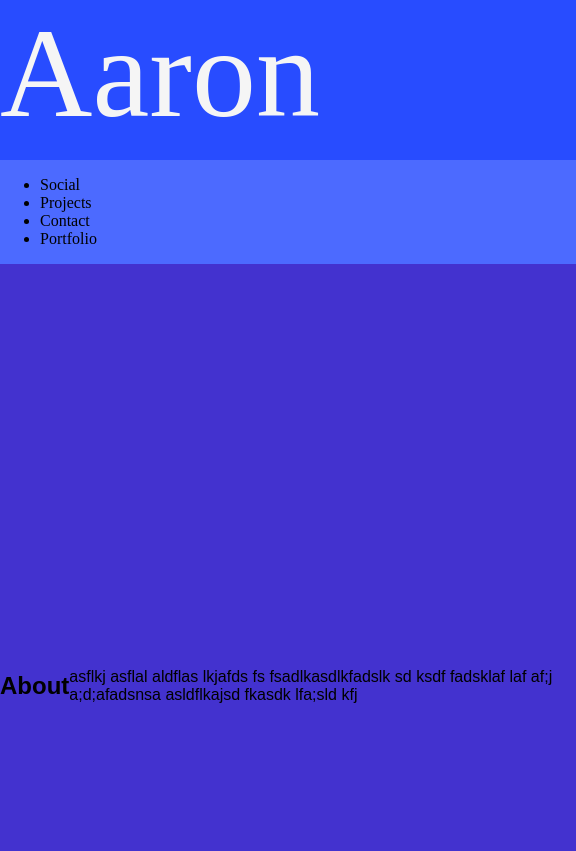
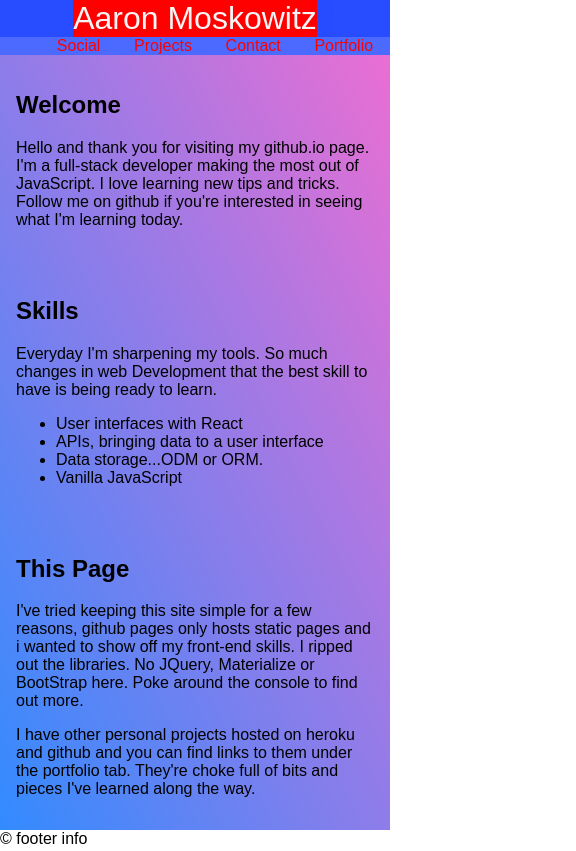
Before and after one commit to Moskowitza/sewerMutants, a plain HTML site: page colorSlidePortfolio/index.html in a window 390 px wide. Shown: the top 851 px of the page, 576 px wide, since content can reach past the window. Drawn offline with nearby package versions, Linux system fonts and the light colour scheme.

Commit message:
mobile looking good

```diff
--- a/colorSlidePortfolio/index.html
+++ b/colorSlidePortfolio/index.html
@@ -12,48 +12,48 @@
 </head>
 
 <body>
-    <div class="wrapper">
-        <header id="header">Aaron Moskowitz</header>
-        <nav class="top-nav">
+
+    <header>
+        <div id="logo">
+            Aaron Moskowitz
+        </div>
+    </header>
+    <nav>
         <ul class="nav-items">
-                <li class="nav-item">Social</li>
-                <li class="nav-item">Projects</li>
-                <li class="nav-item">Contact</li>
-                <li class="nav-item">Portfolio</li>
+            <li class="nav-item"><a href="#">Social</a></li>
+            <li class="nav-item"><a href="#">Projects</a></li>
+            <li class="nav-item"><a href="#">Contact</a></li>
+            <li class="nav-item"><a href="#">Portfolio</a></li>
         </ul>
     </nav>
     <main>
         <div class="panel about" data-color="indigo">
-                <h2>About</h2>
+            <h2>Welcome</h2>
             <p>
-                    asflkj asflal aldflas lkjafds fs fsadlkasdlkfadslk sd ksdf fadsklaf laf af;j a;d;afadsnsa
-                    asldflkajsd fkasdk lfa;sld kfj
+                Hello and thank you for visiting my github.io page. I'm a full-stack developer making the most out of
+                JavaScript. I love learning new tips and tricks. Follow me on github if you're interested in seeing
+                what I'm learning today.
             </p>
         </div>
         <div class="panel skills" data-color="blue">
-                <h2>skills</h2>
+            <h2>Skills</h2>
             <p>
-                    asflkj asflal aldflas lkjafds fs fsadlkasdlkfadslk sd ksdf fadsklaf laf af;j a;d;afadsnsa
-                    asldflkajsd fkasdk lfa;sld kfj
+                Everyday I'm sharpening my tools. So much changes in web Development that the best skill to have is being ready to learn.
+            </p>
             <ul>
-                        <li>List Items</li>
-                        <li>List Items</li>
-                        <li>List Items</li>
-                        <li>List Items</li>
+                <li>User interfaces with React</li>
+                <li>APIs, bringing data to a user interface </li>
+                <li>Data storage...ODM or ORM. </li>
+                <li>Vanilla JavaScript</li>
             </ul>
-
-                </p>
         </div>
         <div class="panel site" data-color="green">
-                <h2>About</h2>
-                <p>
-                    asflkj asflal aldflas lkjafds fs fsadlkasdlkfadslk sd ksdf fadsklaf laf af;j a;d;afadsnsa
-                    asldflkajsd fkasdk lfa;sld kfj
-                </p>
+            <h2>This Page</h2>
+            <p>I've tried keeping this site simple for a few reasons,  github pages only hosts static pages and i wanted to show off my front-end skills. I ripped out the libraries.  No JQuery, Materialize or BootStrap here. Poke around the console to find out more.</p>
+            <p>I have other personal projects hosted on heroku and github and you can find links to them under the portfolio tab.  They're choke full of bits and pieces I've learned along the way.</p>
         </div>
     </main>
-        <footer class="sticky-footer" data-color="green">&copy;</footer>
-    </div>
+    <footer>&copy; footer info</footer>
     <script src="main.js"></script>
 </body>
 
--- a/colorSlidePortfolio/main.css
+++ b/colorSlidePortfolio/main.css
@@ -8,46 +8,63 @@
   --offwhite: #f5f5f5;
   --bodyText: 1.5rem;
 }
+
+@media only screen and (max-width: 600px) {
   body {
+    /* background-color: yellow; */
+    font-family: Arial, Helvetica, sans-serif;
+    display: flex;
+    flex-direction: column;
+    min-height: 100vh;
     margin:0;
-    color: #000;
-    background-color: #f4f4f4;
-    transition: background-color 1s ease;
+    justify-content: space-around;
   }
 
-.wrapper {
-  display: grid;
-  margin: 0;
-}
-#header {
-  height: 10rem;
+header {
+    /* height: 10rem; */
     background-color: var(--blue);
     color: var(--offwhite);
-  font-size: 8rem;
+    display: flex;
+    justify-content: center;
+    align-content: center;
+    align-items: center;
+    height: 100%;
   }
-.top-nav {
+  #logo {
+    font-family: Arial, Helvetica, sans-serif;
+    background: red;
+    box-shadow: 10px 5px 5px var(--blue);
+    display: flex;
+    font-size: 2rem;
+    flex-shrink: 1;
+  }
+
+nav  ul {
+    margin: 0;
     background-color: var(--purpleBlue);
-}
-.color-violet {
-  background-color: #7a4eab;
-}
-.color-indigo {
-  background-color: #4332cf;
-}
-.color-blue {
-  background-color: #2f8fed;
-}
-.panel {
-  /* min height incase content is higher than window height */
-  min-height: 100vh;
     display: flex;
     justify-content: space-around;
-  align-items: center;
-  font-family: sans-serif;
-  /* outline: 10px solid hotpink; */
-  /* turn above on to see the edge of panels */
   }
-.sticky-footer {
-  background: var(--darkGrey);
-  color: var(--lightBlue);
+  .nav-item {
+    list-style: none;
   }
+  .nav-item>a {
+    text-decoration: none;
+    /* color: var(--offwhite); */
+    color:red;
+  }
+  main{
+    flex:1;
+    display:flex;
+    flex-direction: column;
+    flex-grow:1 2 1;
+    justify-content: space-around;
+    background: linear-gradient(to top right,var(--lightBlue), var(--pink));
+  }
+  main>div{
+    margin:1rem;
+  }
+  footer {
+    margin:0 auto 0 0;
+  }
+}
```
Also changed, not shown: colorSlidePortfolio/main.js (+15 -13 lines). Lines whose indentation alone changed are shown as unchanged.
